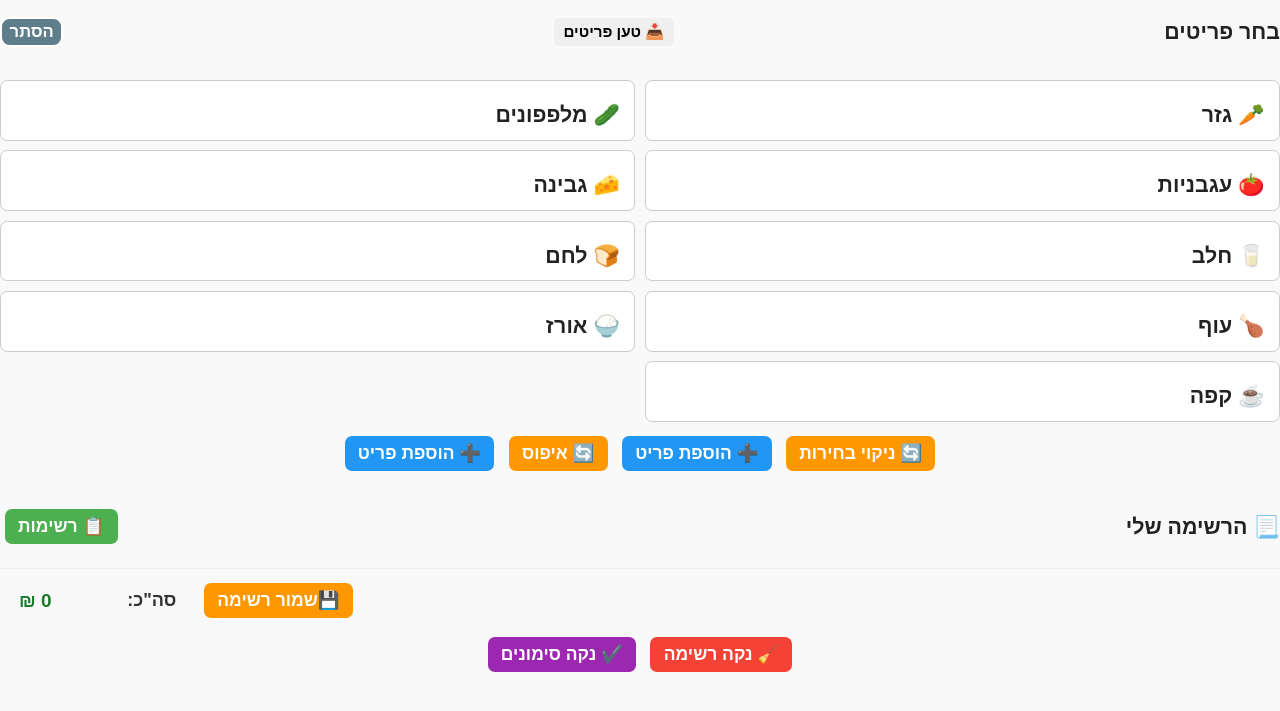
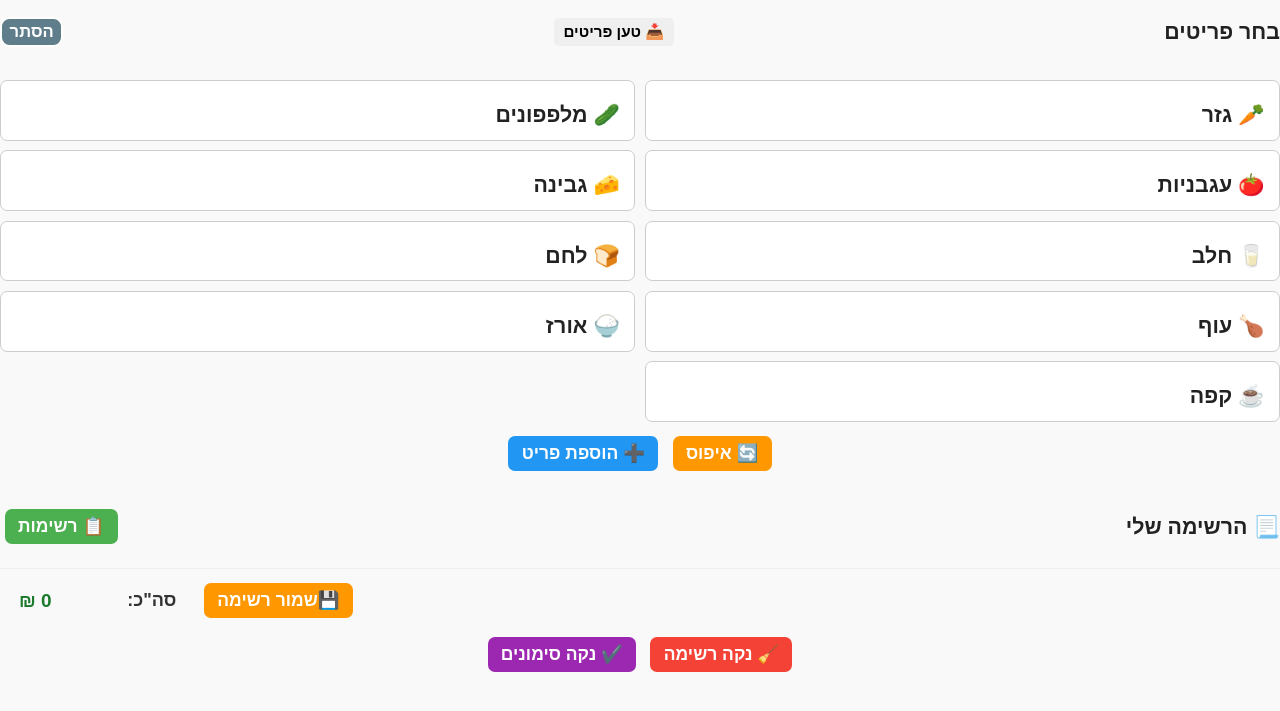
Before and after one commit to hamalci/shopping-list, a plain HTML site: page index.html in a window 1280 px wide. Shown: the part 71-782 px from the top of the page. Drawn offline with Linux system fonts and the light colour scheme.

Commit message:
ניקוי כפילויות בכפתורים ב־chooseSection

```diff
--- a/index.html
+++ b/index.html
@@ -84,9 +84,6 @@
       <div id="chooseGrid"></div>
       <div class="choose-buttons">
 
-        <button id="btnResetChoices">🔄 ניקוי בחירות</button>
-        <button id="btnAddCustom">➕ הוספת פריט</button>
-
         <button id="btnResetChoices" class="btn-action">🔄 איפוס</button>
         <button id="btnAddCustom" class="btn-action">➕ הוספת פריט</button>
 
```
